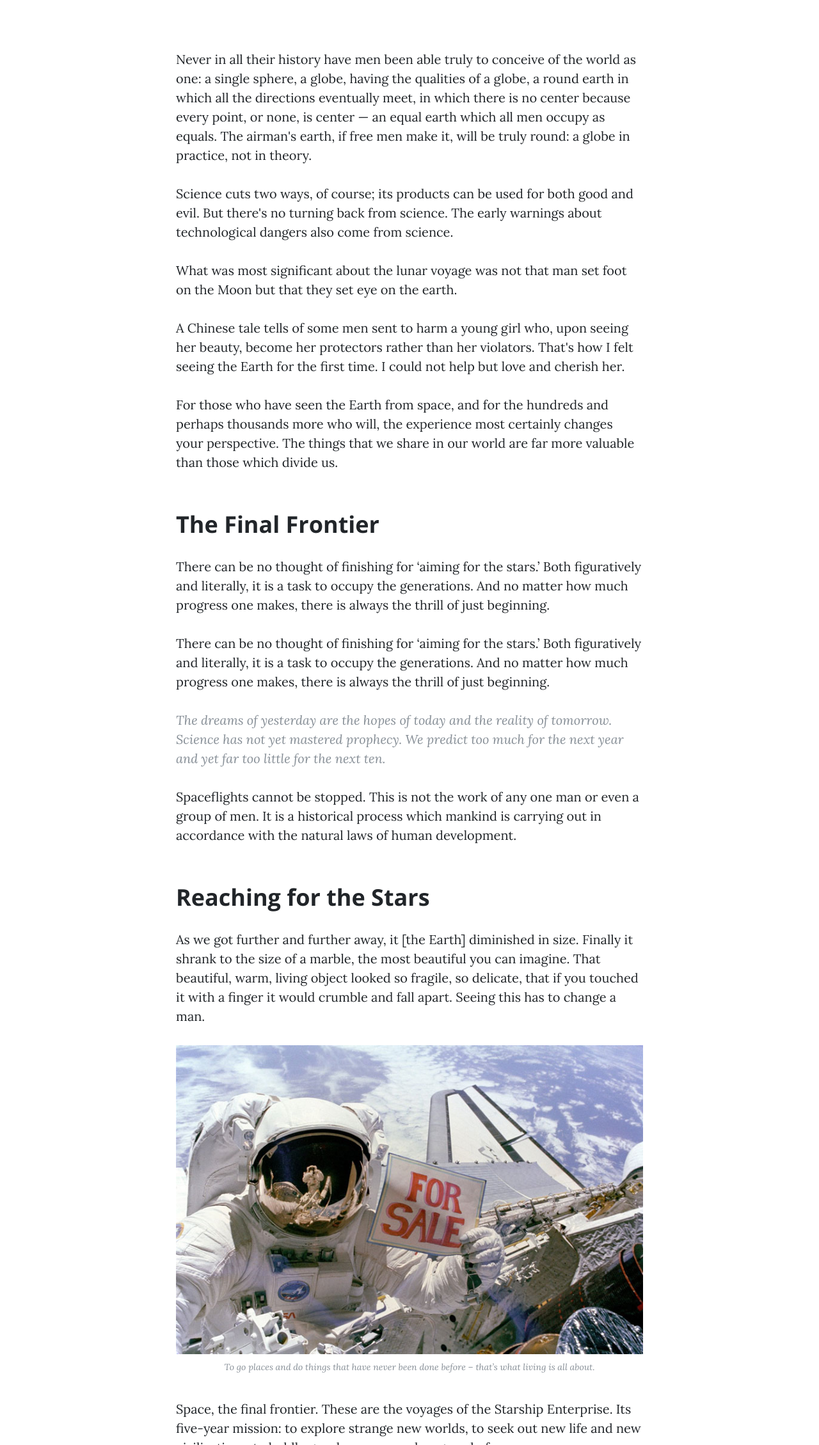
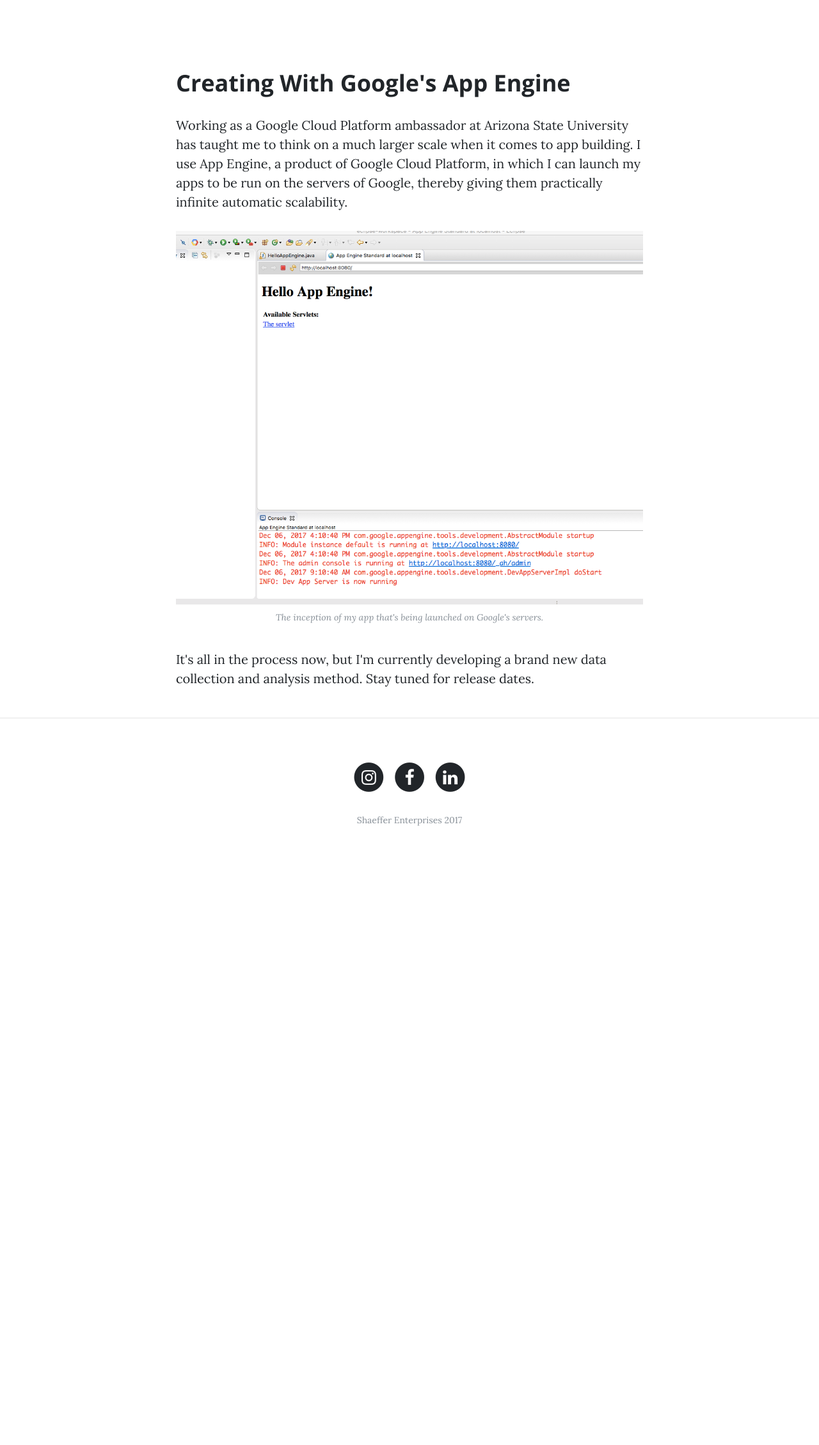
Before and after one commit to jdshaeffer/jdshaeffer.github.io-old, a website: page startbootstrap-clean-blog-gh-pages/post.html in a window 1280 px wide. Shown: the part 541-2800 px from the top of the page at 64% size. After the commit the page ends 1899 px from the top, so only its background shows below. Drawn offline with nearby package versions, Linux system fonts and the light colour scheme.

Commit message:
Lots of changes

```diff
--- a/startbootstrap-clean-blog-gh-pages/post.html
+++ b/startbootstrap-clean-blog-gh-pages/post.html
@@ -49,7 +49,7 @@
     </nav>
 
     <!-- Page Header -->
-    <header class="masthead" style="background-image: url('#')">
+    <header class="masthead" style="background-image: url('img/IMG_2500.jpg')">
       <div class="overlay"></div>
       <div class="container">
         <div class="row">
@@ -68,42 +68,15 @@
       <div class="container">
         <div class="row">
           <div class="col-lg-8 col-md-10 mx-auto">
-            <p>Never in all their history have men been able truly to conceive of the world as one: a single sphere, a globe, having the qualities of a globe, a round earth in which all the directions eventually meet, in which there is no center because every point, or none, is center — an equal earth which all men occupy as equals. The airman's earth, if free men make it, will be truly round: a globe in practice, not in theory.</p>
 
-            <p>Science cuts two ways, of course; its products can be used for both good and evil. But there's no turning back from science. The early warnings about technological dangers also come from science.</p>
+            <h2 class="section-heading">Creating With Google's App Engine</h2>
 
-            <p>What was most significant about the lunar voyage was not that man set foot on the Moon but that they set eye on the earth.</p>
+            <p>Working as a Google Cloud Platform ambassador at Arizona State University has taught me to think on a much larger scale when it comes to app building. I use App Engine, a product of Google Cloud Platform, in which I can launch my apps to be run on the servers of Google, thereby giving them practically infinite automatic scalability.</p>
 
-            <p>A Chinese tale tells of some men sent to harm a young girl who, upon seeing her beauty, become her protectors rather than her violators. That's how I felt seeing the Earth for the first time. I could not help but love and cherish her.</p>
+              <img class="img-fluid" src="img/appengine.png" alt="">
+            <span class="caption text-muted">The inception of my app that's being launched on Google's servers.</span>
 
-            <p>For those who have seen the Earth from space, and for the hundreds and perhaps thousands more who will, the experience most certainly changes your perspective. The things that we share in our world are far more valuable than those which divide us.</p>
-
-            <h2 class="section-heading">The Final Frontier</h2>
-
-            <p>There can be no thought of finishing for ‘aiming for the stars.’ Both figuratively and literally, it is a task to occupy the generations. And no matter how much progress one makes, there is always the thrill of just beginning.</p>
-
-            <p>There can be no thought of finishing for ‘aiming for the stars.’ Both figuratively and literally, it is a task to occupy the generations. And no matter how much progress one makes, there is always the thrill of just beginning.</p>
-
-            <blockquote class="blockquote">The dreams of yesterday are the hopes of today and the reality of tomorrow. Science has not yet mastered prophecy. We predict too much for the next year and yet far too little for the next ten.</blockquote>
-
-            <p>Spaceflights cannot be stopped. This is not the work of any one man or even a group of men. It is a historical process which mankind is carrying out in accordance with the natural laws of human development.</p>
-
-            <h2 class="section-heading">Reaching for the Stars</h2>
-
-            <p>As we got further and further away, it [the Earth] diminished in size. Finally it shrank to the size of a marble, the most beautiful you can imagine. That beautiful, warm, living object looked so fragile, so delicate, that if you touched it with a finger it would crumble and fall apart. Seeing this has to change a man.</p>
-
-            <a href="#">
-              <img class="img-fluid" src="img/post-sample-image.jpg" alt="">
-            </a>
-            <span class="caption text-muted">To go places and do things that have never been done before – that’s what living is all about.</span>
-
-            <p>Space, the final frontier. These are the voyages of the Starship Enterprise. Its five-year mission: to explore strange new worlds, to seek out new life and new civilizations, to boldly go where no man has gone before.</p>
-
-            <p>As I stand out here in the wonders of the unknown at Hadley, I sort of realize there’s a fundamental truth to our nature, Man must explore, and this is exploration at its greatest.</p>
-
-            <p>Placeholder text by
-              <a href="http://spaceipsum.com/">Space Ipsum</a>. Photographs by
-              <a href="https://www.flickr.com/photos/nasacommons/">NASA on The Commons</a>.</p>
+            <p>It's all in the process now, but I'm currently developing a brand new data collection and analysis method. Stay tuned for release dates.</p>
           </div>
         </div>
       </div>
```
Also changed, not shown: index.html (+1 -1 lines), startbootstrap-clean-blog-gh-pages/about.html (+3 -3 lines), startbootstrap-clean-blog-gh-pages/contact.html (+2 -2 lines), startbootstrap-clean-blog-gh-pages/img/IMG_1293.jpg (added), startbootstrap-clean-blog-gh-pages/img/appengine.png (added), 3 other files.
